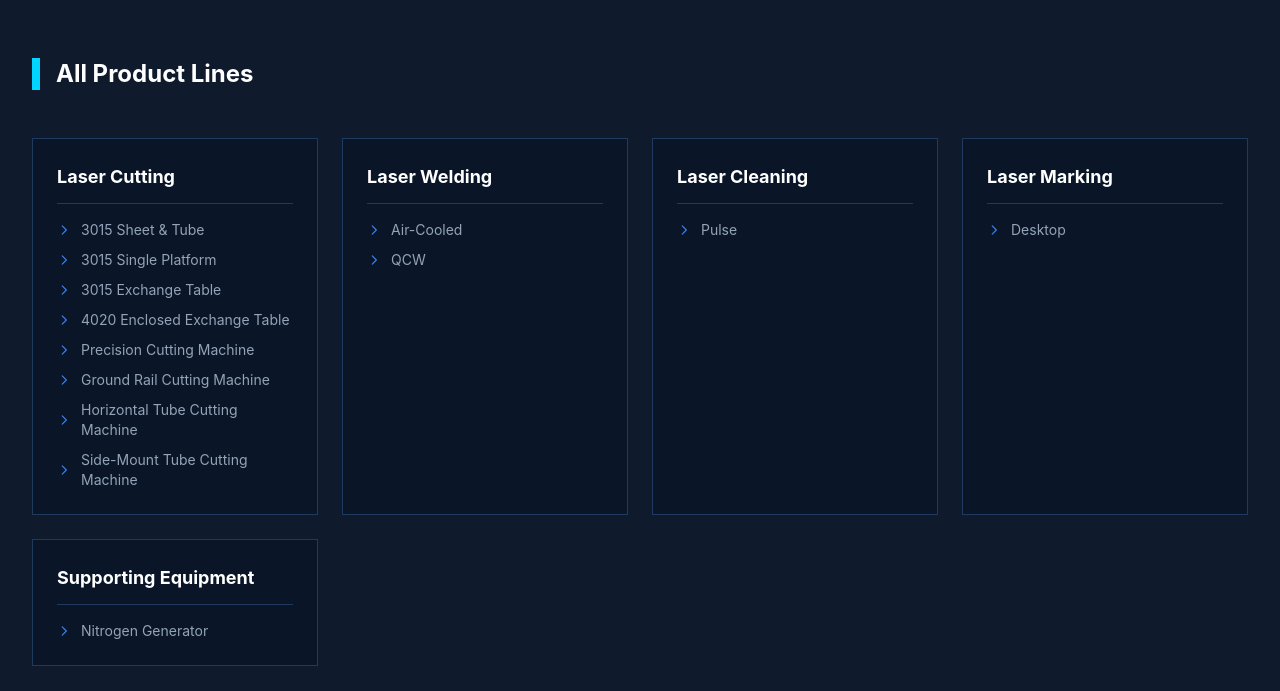
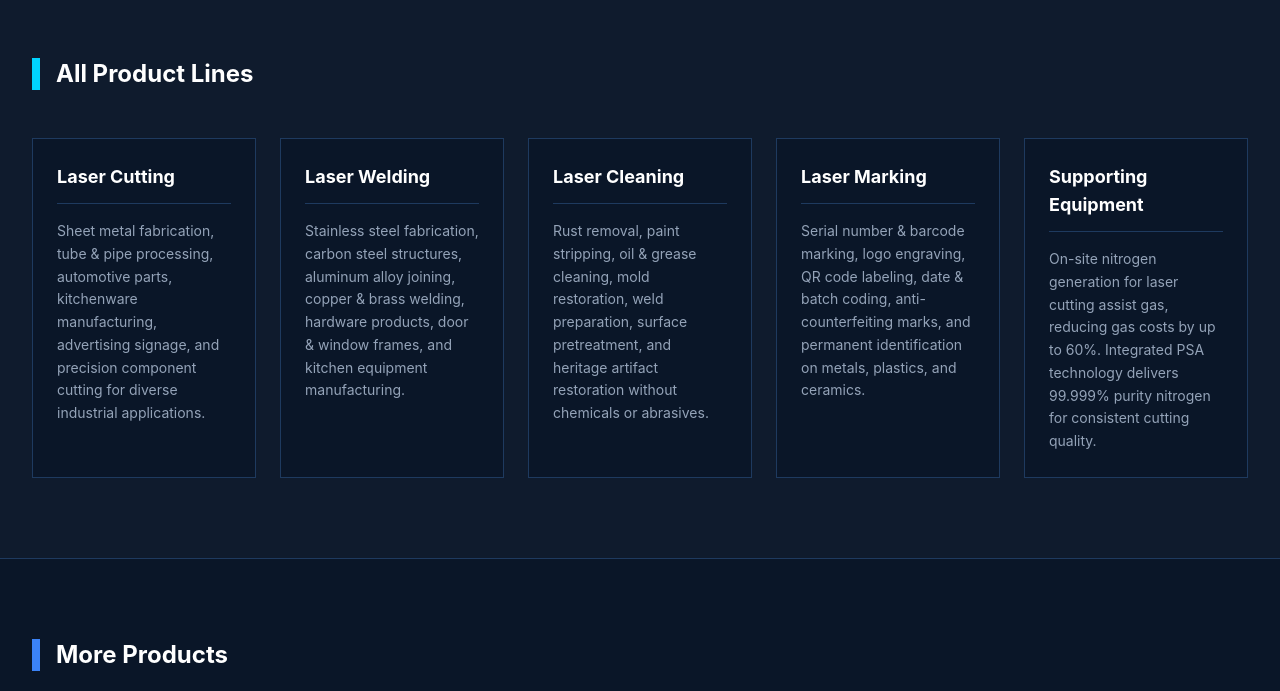
Before and after one commit to sition624/-hqlaser-website, a Next.js app: page /products in a window 1280 px wide. Shown: the part 1080-1771 px from the top of the page. Built offline with nearby package versions, Linux system fonts and the light colour scheme; a web font is replaced by a local one.

Commit message:
feat: All Product Lines改为只显示大类名称和应用场景描述
Coze-Commit-Type: user
Coze-User-ID: 3313247914569780
Coze-Conversation-ID: 10940187

```diff
--- a/src/app/products/page.tsx
+++ b/src/app/products/page.tsx
@@ -44,41 +44,23 @@ const productCategories = [
 const productLines = [
   {
     name: "Laser Cutting",
-    models: [
-      "3015 Sheet & Tube",
-      "3015 Single Platform",
-      "3015 Exchange Table",
-      "4020 Enclosed Exchange Table",
-      "Precision Cutting Machine",
-      "Ground Rail Cutting Machine",
-      "Horizontal Tube Cutting Machine",
-      "Side-Mount Tube Cutting Machine",
-    ],
+    desc: "Sheet metal fabrication, tube & pipe processing, automotive parts, kitchenware manufacturing, advertising signage, and precision component cutting for diverse industrial applications.",
   },
   {
     name: "Laser Welding",
-    models: [
-      "Air-Cooled",
-      "QCW",
-    ],
+    desc: "Stainless steel fabrication, carbon steel structures, aluminum alloy joining, copper & brass welding, hardware products, door & window frames, and kitchen equipment manufacturing.",
   },
   {
     name: "Laser Cleaning",
-    models: [
-      "Pulse",
-    ],
+    desc: "Rust removal, paint stripping, oil & grease cleaning, mold restoration, weld preparation, surface pretreatment, and heritage artifact restoration without chemicals or abrasives.",
   },
   {
     name: "Laser Marking",
-    models: [
-      "Desktop",
-    ],
+    desc: "Serial number & barcode marking, logo engraving, QR code labeling, date & batch coding, anti-counterfeiting marks, and permanent identification on metals, plastics, and ceramics.",
   },
   {
     name: "Supporting Equipment",
-    models: [
-      "Nitrogen Generator",
-    ],
+    desc: "On-site nitrogen generation for laser cutting assist gas, reducing gas costs by up to 60%. Integrated PSA technology delivers 99.999% purity nitrogen for consistent cutting quality.",
   },
 ];
 
@@ -253,22 +235,15 @@ export default function ProductsPage() {
             <h2 className="text-2xl font-bold text-white">All Product Lines</h2>
           </div>
 
-          <div className="grid grid-cols-1 sm:grid-cols-2 lg:grid-cols-4 gap-6">
+          <div className="grid grid-cols-1 sm:grid-cols-2 lg:grid-cols-3 xl:grid-cols-5 gap-6">
             {productLines.map((line) => (
               <div key={line.name} className="bg-[#0A1628] border border-[#1E3A5F] rounded-sm p-6">
                 <h3 className="text-lg font-bold text-white mb-4 pb-3 border-b border-[#1E3A5F]">
                   {line.name}
                 </h3>
-                <ul className="space-y-2.5">
-                  {line.models.map((model) => (
-                    <li key={model} className="flex items-center gap-2.5 text-sm text-[#94A3B8]">
-                      <svg className="w-3.5 h-3.5 shrink-0 text-[#3B82F6]" fill="none" stroke="currentColor" viewBox="0 0 24 24">
-                        <path strokeLinecap="round" strokeLinejoin="round" strokeWidth={2} d="M9 5l7 7-7 7" />
-                      </svg>
-                      {model}
-                    </li>
-                  ))}
-                </ul>
+                <p className="text-sm text-[#94A3B8] leading-relaxed">
+                  {line.desc}
+                </p>
               </div>
             ))}
           </div>
```
Also changed, not shown: assets/image_20260803152346021.png (added).
